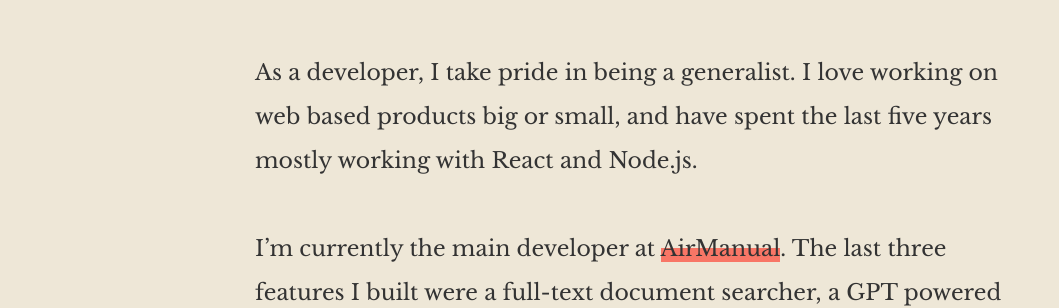
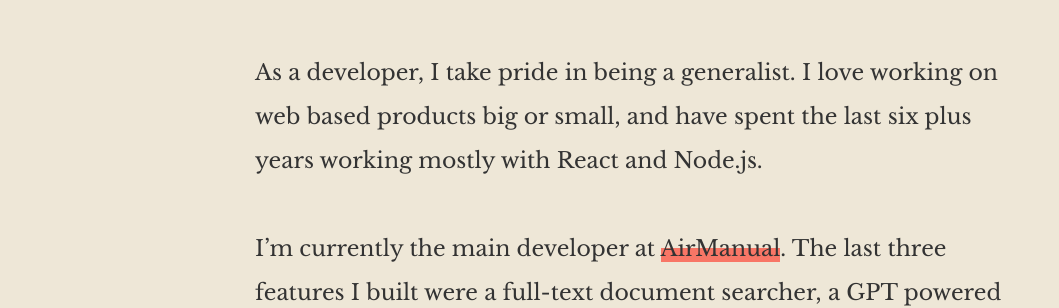
Before and after one commit to slowSort/slowSort.github.io, a Jekyll site: the page built from about.md, in a window 1280 px wide. Shown: the part 863-1171 px from the top of the page, without its empty margins (0-1059 px from the left). Built offline with Jekyll 4.4.1, drawn with Linux system fonts in a browser that asks for light colours.

Commit message:
time tweak

```diff
--- a/about.md
+++ b/about.md
@@ -11,7 +11,7 @@ Hey there 👋
 
 I'm a digital nomad based out of Edinburgh, Scotland.
 
-As a developer, I take pride in being a generalist. I love working on web based products big or small, and have spent the last five years mostly working with React and Node.js.
+As a developer, I take pride in being a generalist. I love working on web based products big or small, and have spent the last six plus years working mostly with React and Node.js.
 
 I'm currently the main developer at [AirManual](https://www.airmanual.co/). The last three features I built were a full-text document searcher, a GPT powered template creator, and a Grammarly style feedback provider for our document editor.
 
```
